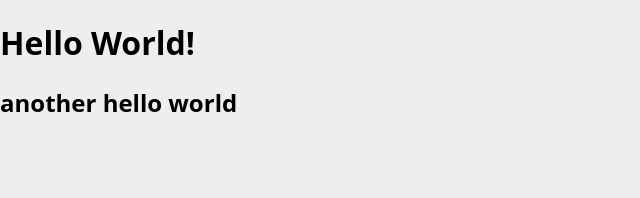
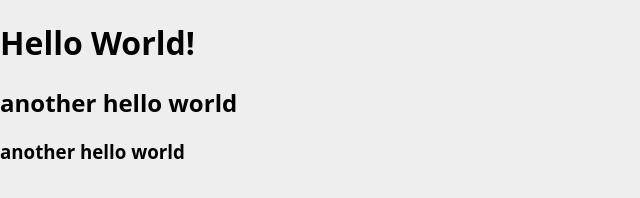
Before and after one commit to leapehar/first-git-repo, a plain HTML site: page index.html in a window 1280 px wide. Shown: the whole page, without its empty margins (0-640 px from the left). Drawn offline with Linux system fonts and the light colour scheme.

Commit message:
added h3 with hello world

```diff
--- a/index.html
+++ b/index.html
@@ -10,6 +10,7 @@
 <body>
 	<h1>Hello World!</h1>
 	<h2>another hello world</h2>
+	<h3>another hello world</h3>
 </body>
 <script src="scripts/main.js"></script>
 </html>
```
